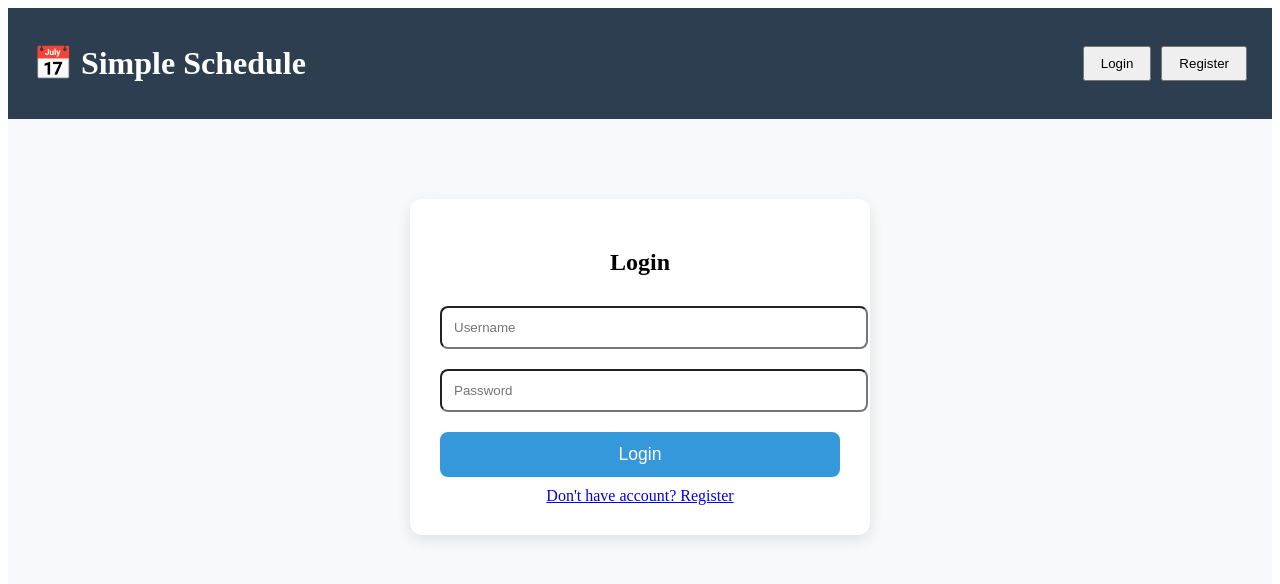
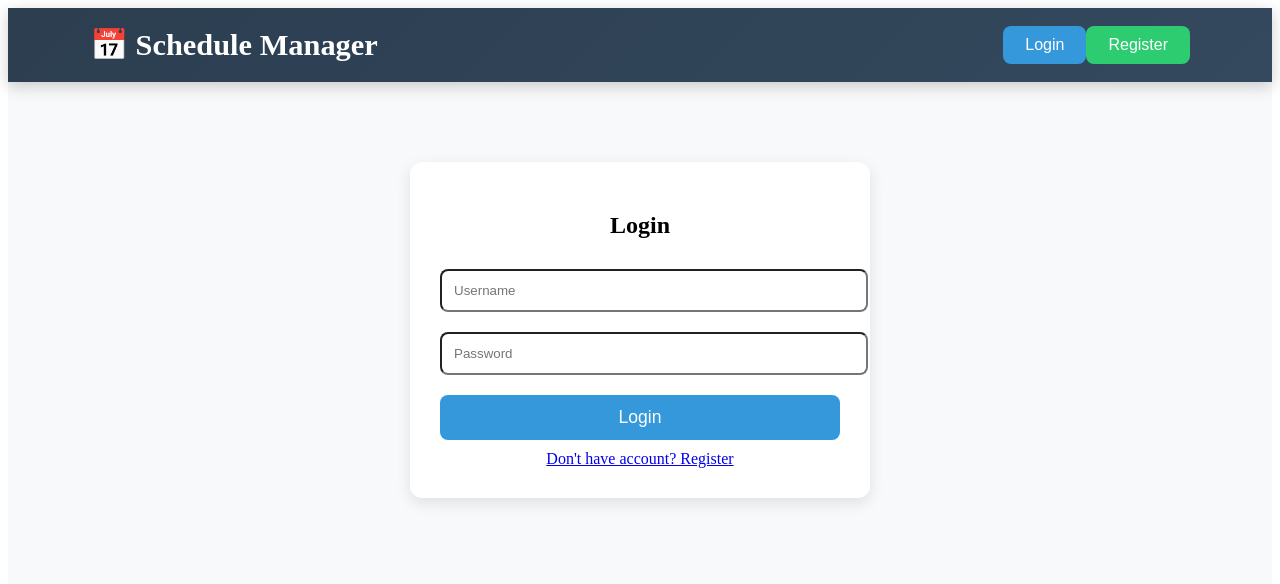
Before and after one commit to TasinLunatic/Vue-lang, a Vue app in the folder Schedule-management2/: page /#/login in a window 1280 px wide. Shown: the top 584 px of the page. Built offline with nearby package versions, Linux system fonts and the light colour scheme.

Commit message:
change the header design and port in vite config

```diff
--- a/Schedule-management2/src/components/Header.vue
+++ b/Schedule-management2/src/components/Header.vue
@@ -20,17 +20,26 @@ function logout() {
 
 <template>
   <header class="header">
-    <h1>📅 Simple Schedule</h1>
+    <div class="header-container">
+      <h1 class="logo">📅 Schedule Manager</h1>
 
-    <div class="nav">
-      <div v-if="!username">
-        <router-link to="/login"><button class="btn">Login</button></router-link>
-        <router-link to="/regist"><button class="btn">Register</button></router-link>
-      </div>
-      <div v-else>
-        Welcome, <strong>{{ username }}</strong>
-        <router-link to="/showSchedule"><button class="btn">My Schedule</button></router-link>
-        <button class="btn logout" @click="logout">Logout</button>
+      <div class="nav">
+        <div v-if="!username" class="auth-buttons">
+          <router-link to="/login">
+            <button class="nav-btn login-btn">Login</button>
+          </router-link>
+          <router-link to="/regist">
+            <button class="nav-btn register-btn">Register</button>
+          </router-link>
+        </div>
+
+        <div v-else class="user-section">
+          <span class="welcome-text">Welcome, <strong>{{ username }}</strong></span>
+          <router-link to="/showSchedule">
+            <button class="nav-btn schedule-btn">My Schedule</button>
+          </router-link>
+          <button class="nav-btn logout-btn" @click="logout">Logout</button>
+        </div>
       </div>
     </div>
   </header>
@@ -38,18 +47,70 @@ function logout() {
 
 <style scoped>
 .header {
-  background: #2c3e50;
+  background: linear-gradient(135deg, #2c3e50, #34495e);
   color: white;
-  padding: 15px 25px;
+  padding: 18px 0;
+  box-shadow: 0 4px 15px rgba(0, 0, 0, 0.2);
+}
+
+.header-container {
+  max-width: 1100px;
+  margin: 0 auto;
+  padding: 0 25px;
   display: flex;
   justify-content: space-between;
   align-items: center;
 }
 
-.nav button {
-  margin-left: 10px;
-  padding: 8px 16px;
+.logo {
+  margin: 0;
+  font-size: 1.9rem;
+  font-weight: 700;
 }
 
-.logout { background: #e74c3c; color: white; }
+.nav {
+  display: flex;
+  align-items: center;
+  gap: 12px;
+}
+
+.nav-btn {
+  padding: 10px 22px;
+  border: none;
+  border-radius: 8px;
+  font-size: 1rem;
+  font-weight: 500;
+  cursor: pointer;
+  transition: all 0.3s;
+}
+
+.login-btn {
+  background: #3498db;
+  color: white;
+}
+
+.register-btn {
+  background: #2ecc71;
+  color: white;
+}
+
+.schedule-btn {
+  background: #3498db;
+  color: white;
+}
+
+.logout-btn {
+  background: #e74c3c;
+  color: white;
+}
+
+.welcome-text {
+  margin-right: 15px;
+  font-size: 1.1rem;
+}
+
+.nav-btn:hover {
+  transform: translateY(-2px);
+  box-shadow: 0 5px 12px rgba(0, 0, 0, 0.2);
+}
 </style>
--- a/Schedule-management2/vite.config.js
+++ b/Schedule-management2/vite.config.js
@@ -5,6 +5,6 @@ import vue from '@vitejs/plugin-vue'
 export default defineConfig({
   plugins: [vue()],
   server: {
-    port: 3017,
+    port: 3002,
   },
 })
```
